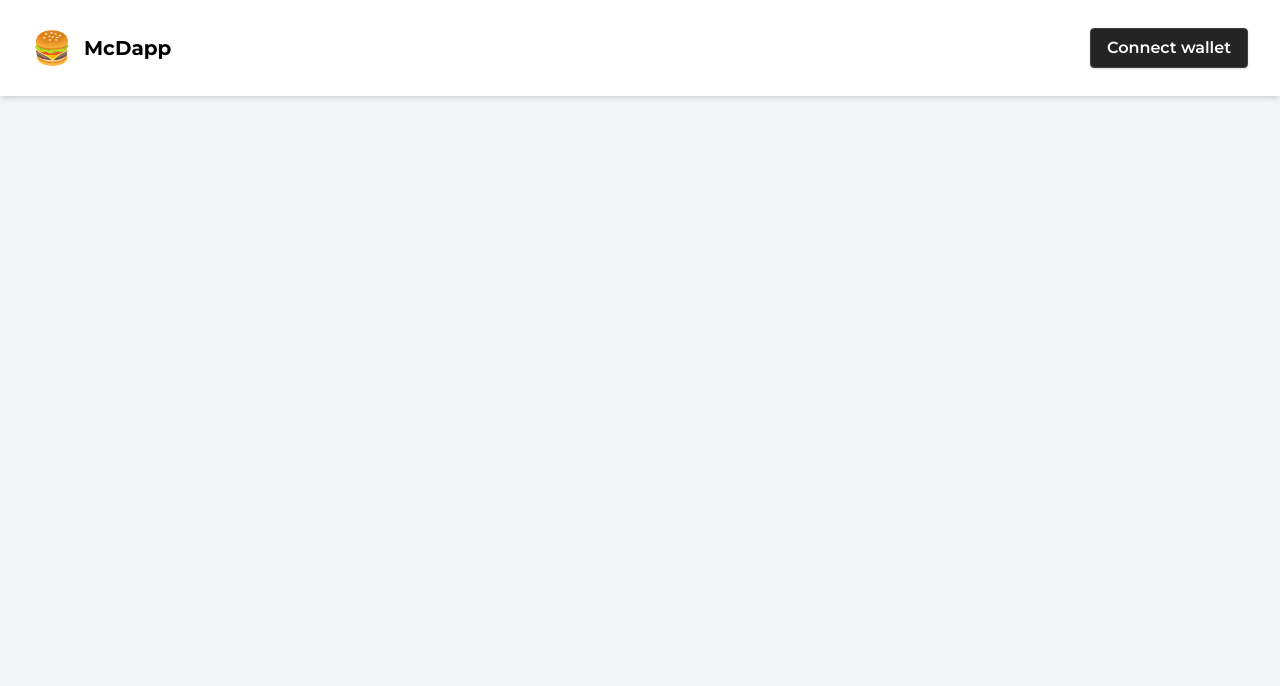
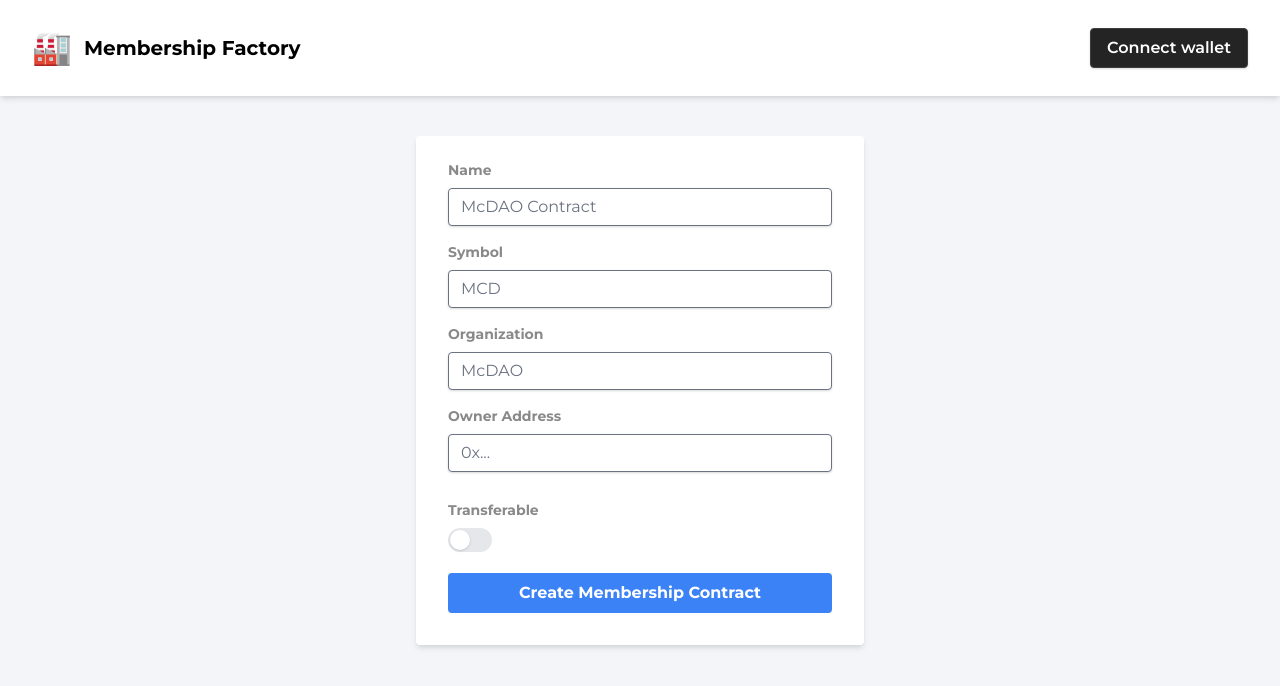
Before and after one commit to JacobInCode/McDapp, a Next.js app: page / in a window 1280 px wide. Shown: the top 686 px of the page. Built offline with nearby package versions, Linux system fonts and the light colour scheme.

Commit message:
basic membership factory frontend working

```diff
--- a/package.json
+++ b/package.json
@@ -13,6 +13,8 @@
     "lint-fix": "yarn run lint --fix"
   },
   "dependencies": {
+    "@ethersproject/contracts": "^5.5.0",
+    "@ethersproject/providers": "^5.5.1",
     "@headlessui/react": "^1.4.1",
     "@heroicons/react": "^1.0.4",
     "@hookform/error-message": "^2.0.0",
--- a/src/components/Navbar/Navbar.tsx
+++ b/src/components/Navbar/Navbar.tsx
@@ -44,17 +44,17 @@ const Navbar: FC<unknown> = () => {
         <div className="flex items-center justify-between w-full px-2 lg:px-0 ">
           <div className="flex-shrink-0">
             <div onClick={goToHome} className="block w-auto h-full cursor-pointer text-2xl lg:hidden">
-              🍔
+              🏭
             </div>
             <div className="flex items-center">
               <div onClick={goToHome} className="hidden w-auto h-full cursor-pointer text-2xl lg:block">
-                🍔
+                🏭
               </div>
               <span
                 onClick={goToHome}
                 className="hidden h-auto pl-3 text-xl font-bold text-black cursor-pointer lg:block align-cente"
               >
-                McDapp
+                Membership Factory
               </span>
             </div>
           </div>
--- /dev/null
+++ b/src/constants/abis/MembershipFactory.json
@@ -0,0 +1,102 @@
+[
+  {
+    "inputs": [],
+    "stateMutability": "nonpayable",
+    "type": "constructor"
+  },
+  {
+    "anonymous": false,
+    "inputs": [
+      {
+        "indexed": false,
+        "internalType": "address",
+        "name": "address_",
+        "type": "address"
+      },
+      {
+        "indexed": false,
+        "internalType": "string",
+        "name": "name",
+        "type": "string"
+      },
+      {
+        "indexed": false,
+        "internalType": "string",
+        "name": "symbol",
+        "type": "string"
+      },
+      {
+        "indexed": false,
+        "internalType": "string",
+        "name": "organization",
+        "type": "string"
+      },
+      {
+        "indexed": false,
+        "internalType": "bool",
+        "name": "transferable",
+        "type": "bool"
+      },
+      {
+        "indexed": false,
+        "internalType": "address",
+        "name": "owner",
+        "type": "address"
+      }
+    ],
+    "name": "CreateMemberships",
+    "type": "event"
+  },
+  {
+    "inputs": [
+      {
+        "internalType": "string",
+        "name": "name",
+        "type": "string"
+      },
+      {
+        "internalType": "string",
+        "name": "symbol",
+        "type": "string"
+      },
+      {
+        "internalType": "string",
+        "name": "organization",
+        "type": "string"
+      },
+      {
+        "internalType": "bool",
+        "name": "transferable",
+        "type": "bool"
+      },
+      {
+        "internalType": "address",
+        "name": "owner",
+        "type": "address"
+      }
+    ],
+    "name": "createMemberships",
+    "outputs": [
+      {
+        "internalType": "address",
+        "name": "",
+        "type": "address"
+      }
+    ],
+    "stateMutability": "nonpayable",
+    "type": "function"
+  },
+  {
+    "inputs": [],
+    "name": "memberships",
+    "outputs": [
+      {
+        "internalType": "address",
+        "name": "",
+        "type": "address"
+      }
+    ],
+    "stateMutability": "view",
+    "type": "function"
+  }
+]
--- /dev/null
+++ b/src/constants/contracts.ts
@@ -0,0 +1,13 @@
+export const NETWORKS: Record<string, number> = {
+  mainnet: 1,
+  matic: 137,
+  ropsten: 3,
+  rinkeby: 4,
+  goerli: 5,
+  mumbai: 80001,
+};
+
+export const MEMBERSHIP_FACTORY_CONTRACT_ADDRESS: Record<string, string> = {
+  [NETWORKS.matic]: process.env.NEXT_PUBLIC_CONTRACT_ID,
+  [NETWORKS.goerli]: process.env.NEXT_PUBLIC_CONTRACT_ID,
+};
--- /dev/null
+++ b/src/hooks/useContract.ts
@@ -0,0 +1,15 @@
+import { useWallet } from 'wallet/state';
+import { ContractInterface } from '@ethersproject/contracts';
+import { getContract } from '../utils/contract';
+
+export default (contractAddress: string, abi: ContractInterface) => {
+  const [state] = useWallet();
+
+  if (!state?.web3?.provider || !contractAddress) {
+    return null;
+  }
+
+  const contract = getContract(contractAddress, abi, state?.web3?.provider);
+
+  return contract;
+};
--- /dev/null
+++ b/src/hooks/useMembershipFactoryContract.ts
@@ -0,0 +1,11 @@
+import { useWallet } from 'wallet/state';
+import useContract from './useContract';
+import membershipFactoryAbi from '../constants/abis/MembershipFactory.json';
+import { MEMBERSHIP_FACTORY_CONTRACT_ADDRESS } from '../constants/contracts';
+
+export default () => {
+  const [state] = useWallet();
+  const contract = useContract(MEMBERSHIP_FACTORY_CONTRACT_ADDRESS[state.network], membershipFactoryAbi);
+
+  return contract;
+};
--- a/src/pages/index.tsx
+++ b/src/pages/index.tsx
@@ -1,7 +1,129 @@
-import React from 'react';
+import React, { useCallback, useState } from 'react';
+import useMembershipFactoryContract from '../hooks/useMembershipFactoryContract';
+import { getOnboard } from 'utils/walletUtils';
+import { useWallet } from 'wallet/state';
+import { Switch } from '@headlessui/react';
+
+function classNames(...classes) {
+  return classes.filter(Boolean).join(' ');
+}
 
 const Home: React.FunctionComponent = () => {
-  return <div className="flex items-center justify-between px-6 py-10 mx-auto max-w-screen-2xl"></div>;
+  const membershipFactoryContract = useMembershipFactoryContract();
+  const [state, dispatch] = useWallet();
+  const [name, setName] = useState<string | undefined>();
+  const [symbol, setSymbol] = useState<string | undefined>();
+  const [organization, setOrganization] = useState<string | undefined>();
+  const [address, setAddress] = useState<string | undefined>();
+  const [transferable, setTransferable] = useState<boolean | undefined>(false);
+
+  const handleWallet = useCallback(async () => {
+    const onboard = getOnboard(dispatch);
+
+    const selected = await onboard.walletSelect(localStorage.getItem('walletName'));
+    if (selected) {
+      await onboard.walletCheck();
+    }
+  }, []);
+
+  const submit = (e) => {
+    e.preventDefault();
+    if (!state.address) {
+      handleWallet();
+      return;
+    }
+
+    if (!name || !symbol || !organization || !address) return;
+
+    membershipFactoryContract.createMemberships(name, symbol, organization, transferable, address);
+  };
+
+  return (
+    <div className="flex items-center justify-center px-6 py-10 mx-auto max-w-screen-2xl">
+      <div className="w-full max-w-md">
+        <form className="bg-white shadow-md rounded px-8 pt-6 pb-8 mb-4" onSubmit={submit}>
+          <div className="mb-4">
+            <label className="block text-gray-700 text-sm font-bold mb-2">Name</label>
+            <input
+              className="shadow appearance-none border rounded w-full py-2 px-3 text-gray-700 leading-tight focus:outline-none focus:shadow-outline"
+              id="Name"
+              type="text"
+              value={name}
+              onChange={(e) => setName(e.target.value)}
+              placeholder="McDAO Contract"
+            />
+          </div>
+          <div className="mb-4">
+            <label className="block text-gray-700 text-sm font-bold mb-2">Symbol</label>
+            <input
+              className={`shadow appearance-none border ${''} rounded w-full py-2 px-3 text-gray-700 leading-tight focus:outline-none focus:shadow-outline`}
+              id="Symbol"
+              type="text"
+              value={symbol}
+              onChange={(e) => setSymbol(e.target.value)}
+              placeholder="MCD"
+            />
+            {/* <p className="text-red-500 text-xs italic">Please choose a symbol.</p> */}
+          </div>
+
+          <div className="mb-4">
+            <label className="block text-gray-700 text-sm font-bold mb-2">Organization</label>
+            <input
+              className={`shadow appearance-none border ${''} rounded w-full py-2 px-3 text-gray-700 leading-tight focus:outline-none focus:shadow-outline`}
+              id="Organization"
+              type="text"
+              value={organization}
+              onChange={(e) => setOrganization(e.target.value)}
+              placeholder="McDAO"
+            />
+            {/* <p className="text-red-500 text-xs italic">Please choose a symbol.</p> */}
+          </div>
+
+          <div className="mb-4">
+            <label className="block text-gray-700 text-sm font-bold mb-2">Owner Address</label>
+            <input
+              className={`shadow appearance-none border ${''} rounded w-full py-2 px-3 text-gray-700 mb-3 leading-tight focus:outline-none focus:shadow-outline`}
+              id="Owner Address"
+              type="text"
+              value={address}
+              onChange={(e) => setAddress(e.target.value)}
+              placeholder="0x..."
+            />
+            {/* <p className="text-red-500 text-xs italic">Please choose a symbol.</p> */}
+          </div>
+          <div className="mb-4">
+            <label className="block text-gray-700 text-sm font-bold mb-2">Transferable</label>
+            <Switch
+              checked={transferable}
+              onChange={setTransferable}
+              className={classNames(
+                !transferable ? 'bg-gray-200' : 'bg-indigo-600',
+                'relative inline-flex flex-shrink-0 h-6 w-11 border-2 border-transparent rounded-full cursor-pointer transition-colors ease-in-out duration-200 focus:outline-none focus:ring-2 focus:ring-offset-2 focus:ring-indigo-500'
+              )}
+            >
+              <span className="sr-only">Use setting</span>
+              <span
+                aria-hidden="true"
+                className={classNames(
+                  !transferable ? 'translate-x-0' : 'translate-x-5',
+                  'pointer-events-none inline-block h-5 w-5 rounded-full bg-white shadow transform ring-0 transition ease-in-out duration-200'
+                )}
+              />
+            </Switch>
+          </div>
+
+          <div className="flex items-center justify-between">
+            <button
+              className="bg-blue-500 hover:bg-blue-700 text-white font-bold py-2 px-4 w-full rounded focus:outline-none focus:shadow-outline"
+              type="submit"
+            >
+              Create Membership Contract
+            </button>
+          </div>
+        </form>
+      </div>
+    </div>
+  );
 };
 
 export default Home;
--- /dev/null
+++ b/src/utils/contract.ts
@@ -0,0 +1,13 @@
+import { Web3Provider, ExternalProvider, JsonRpcFetchFunc } from '@ethersproject/providers';
+import { Contract, ContractInterface } from '@ethersproject/contracts';
+
+export const getContract = (
+  contractAddress: string,
+  abi: ContractInterface,
+  externalProvider: ExternalProvider | JsonRpcFetchFunc
+) => {
+  const provider = new Web3Provider(externalProvider);
+  const signer = provider.getSigner();
+
+  return new Contract(contractAddress, abi, signer);
+};
--- a/src/utils/routes.ts
+++ b/src/utils/routes.ts
@@ -2,17 +2,5 @@ export const routes = {
   Home: {
     label: 'Home',
     url: '/',
-  },
-  Mint: {
-    label: 'Create Mint',
-    url: '/mint',
-  },
-  EditProfile: {
-    label: 'Edit Profile',
-    url: 'profile/edit',
-  },
-  ConnectWallet: {
-    label: 'Connect your wallet',
-    url: '/wallet/connect',
-  },
+  }
 };
```
Also changed, not shown: 2 other files (tests, documents, lock files or other folders).
